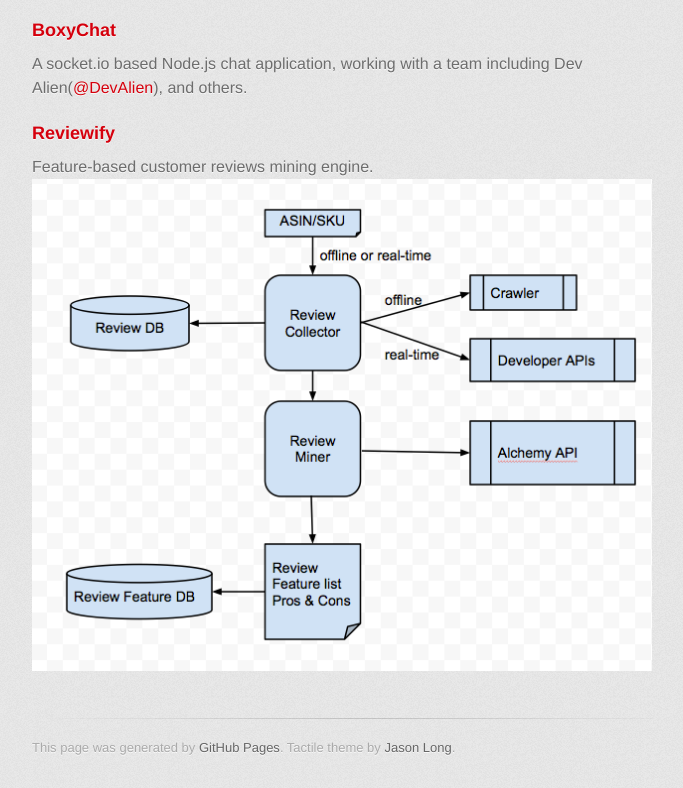
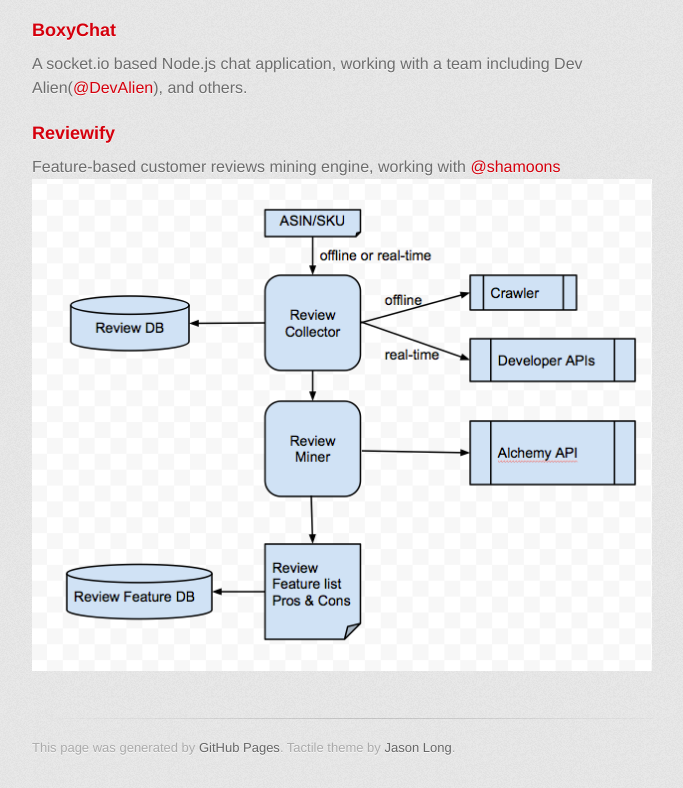
Before and after one commit to junminstorage/junminstorage.github.io, a plain HTML site: page index.html in a window 1280 px wide. Shown: the part 580-1368 px from the top of the page, without its empty margins (298-981 px from the left). Drawn offline with Linux system fonts and the light colour scheme; a web font is replaced by a local one.

Commit message:
add shamoons

```diff
--- a/index.html
+++ b/index.html
@@ -61,7 +61,9 @@ and others.</p>
 <a id="authors-and-contributors" class="anchor" href="#authors-and-contributors" aria-hidden="true">
 <span class="octicon octicon-link"></span></a>Reviewify</h3>
 
-<p>Feature-based customer reviews mining engine. <img src="./images/reviewify.png"/></p>
+<p>Feature-based customer reviews mining engine, working with <a href="https://github.com/shamoons" class="user-mention">@shamoons</a>
+
+<img src="./images/reviewify.png"/></p>
 
         </section>
 
```
